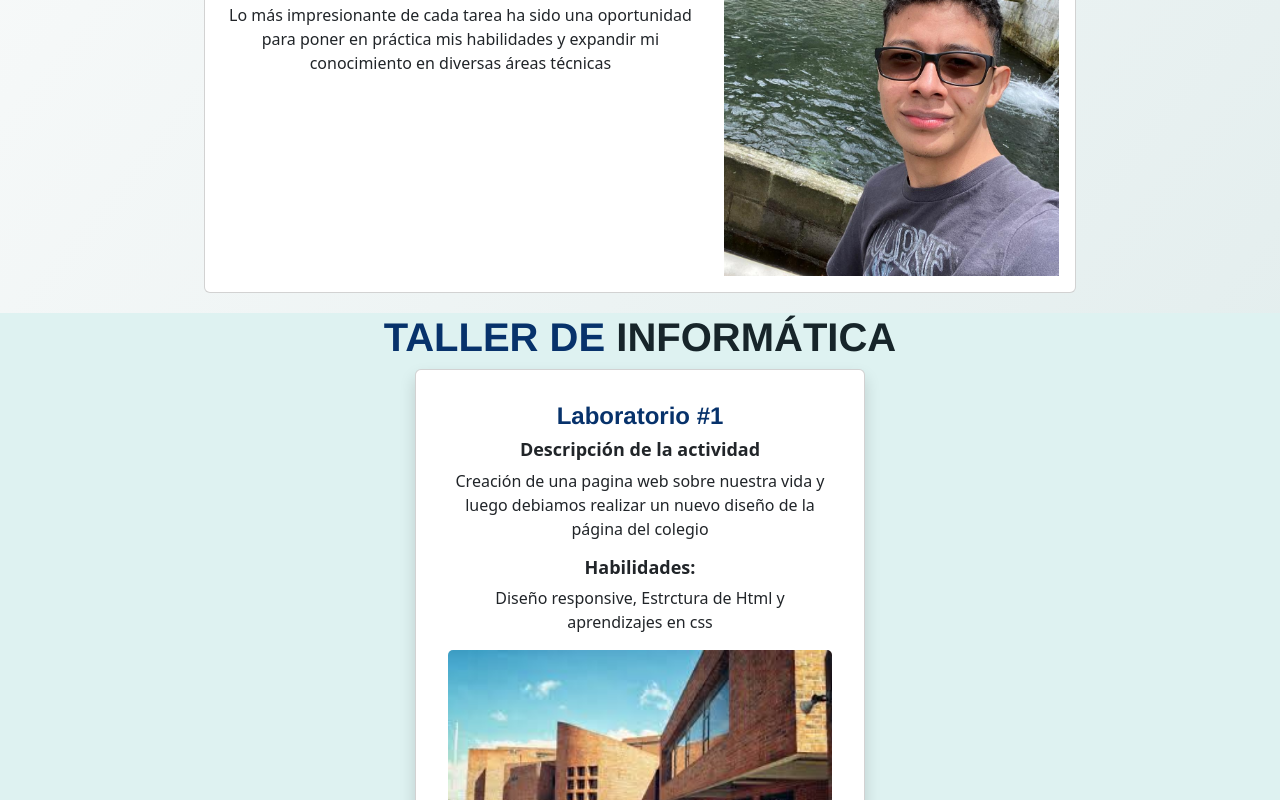
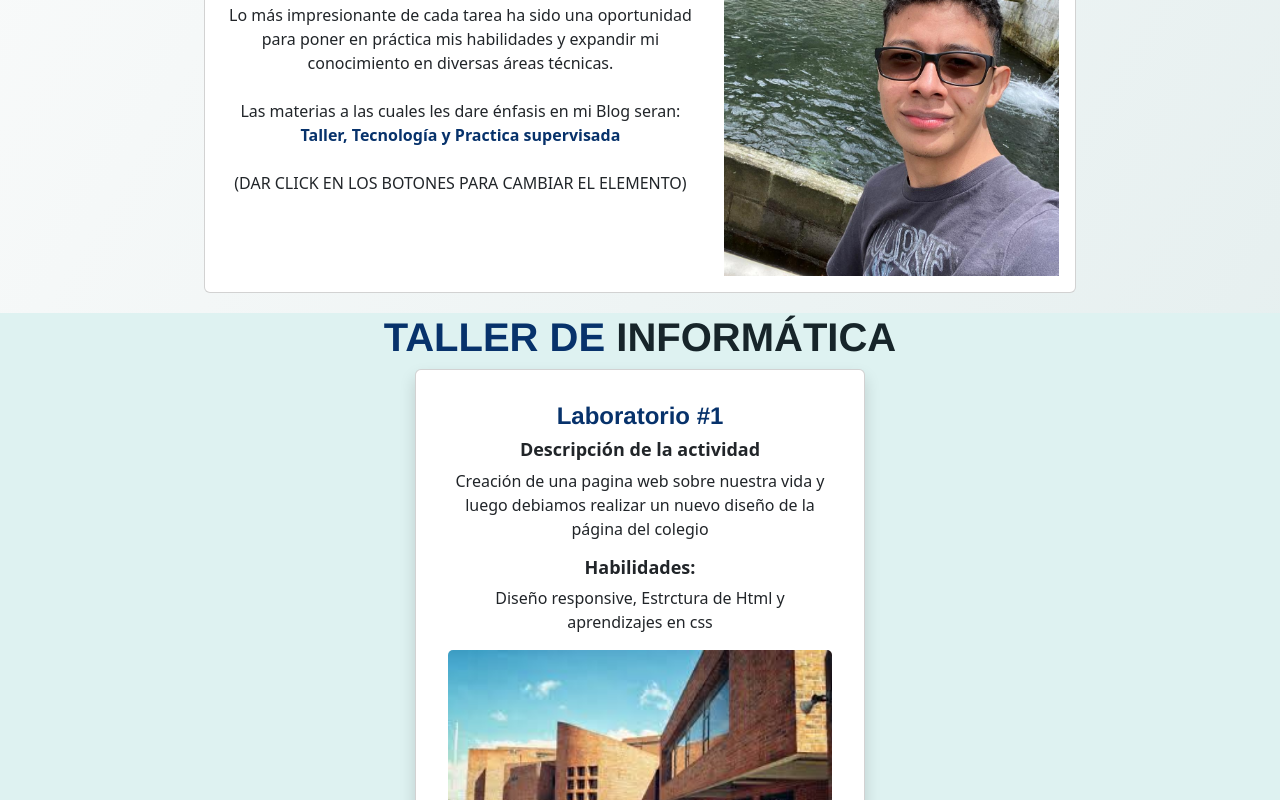
Before and after one commit to sgonzalez-2022140/BlogPersonal-responsive, a React (Vite) app: page /biografia in a window 1280 px wide. Shown: the part 640-1440 px from the top of the page. Built offline with nearby package versions, Linux system fonts and the light colour scheme.

Commit message:
Mejoras en la parte de la vista

```diff
--- a/src/Components/BiografiaCom.jsx
+++ b/src/Components/BiografiaCom.jsx
@@ -19,8 +19,17 @@ export const BiografiaCom = () => {
                         <br />
                         <br />
                         Lo más impresionante de
-                        cada tarea ha sido una oportunidad para poner en práctica mis habilidades y expandir mi conocimiento en diversas áreas técnicas
+                        cada tarea ha sido una oportunidad para poner en práctica mis habilidades y expandir mi conocimiento en diversas áreas técnicas.
+                        <br />
+                        <br />
+                        Las materias a las cuales les dare énfasis en mi Blog seran:
+                        <span> Taller, Tecnología y Practica supervisada</span>
+
+                      <br />
+                      <br />
+                        (DAR CLICK EN LOS BOTONES PARA CAMBIAR EL ELEMENTO)
                       </p>
+
 
                   </Col>
                   {/* right side */}
@@ -49,6 +58,11 @@ export const BiografiaCom = () => {
         font-weight: bold;
       }
 
+      span{
+            font-weight: 600;
+            color: #07326b;
+      }
+
       .informatica{
         font-family: 'georgia';
         color: #416640;
--- a/src/Components/Taller/ContenidoTaller.jsx
+++ b/src/Components/Taller/ContenidoTaller.jsx
@@ -4,6 +4,7 @@ import labo1 from "../../img/images.jpg"
 
 const StyledTaller = styled.div`
     text-align: center;
+
 
     h1{
         font-family: Helvetica;
@@ -22,6 +23,12 @@ const StyledTaller = styled.div`
         font-weight: 700;
     }
 
+   @media (max-width: 980px){
+    .carta {
+            max-width: 100%;
+        }
+}
+
 
 `
 export const ContenidoTaller = () => {
@@ -32,8 +39,30 @@ return (
     <>
         <StyledTaller>
             <h1>TALLER DE <span>INFORMÁTICA</span></h1>
+            {/* Carta de React Bootstrap */}
+            <Container className="carta"style={{ maxWidth: "37vw" }}>
+            <Card  className="shadow p-3 mb-5 bg-body rounded">
+              <Card.Body>
+                <Row className="mt-0">
+                  {/* left side */}
 
-            <Container className="d-flex justify-content-center align-items-center mr-8 "style={{ maxWidth: "37vw" }}>
+
+                      <h1 className="titulo-act">Laboratorio #1</h1>
+                      <h3>Descripción de la actividad</h3>
+                      <p className="contenido"> Creación de una pagina web sobre nuestra vida y luego debiamos realizar un nuevo diseño de la página del colegio </p>
+                      <br />
+                      <h3>Habilidades:</h3>
+                      <p className="contenido"> Diseño responsive, Estrctura de Html y aprendizajes en css</p>
+
+                  <center><Card.Img variant="top" src={Lab1} alt="Santiago" className="rounded-4xl" style={{ maxWidth: "500px" }}/></center>
+
+                </Row>
+              </Card.Body>
+            </Card>
+          </Container>
+
+          {/* Carta de React Bootstrap */}
+          <Container className="d-flex justify-content-center align-items-center mr-8 "style={{ maxWidth: "37vw" }}>
             <Card  className="shadow p-3 mb-5 bg-body rounded">
               <Card.Body>
                 <Row className="mt-0">
```
Also changed, not shown: src/Components/Tecnologia/TecnologiaComp.jsx (added, +7 -0 lines), src/Pages/Tecnologia.jsx (added, +9 -0 lines).
